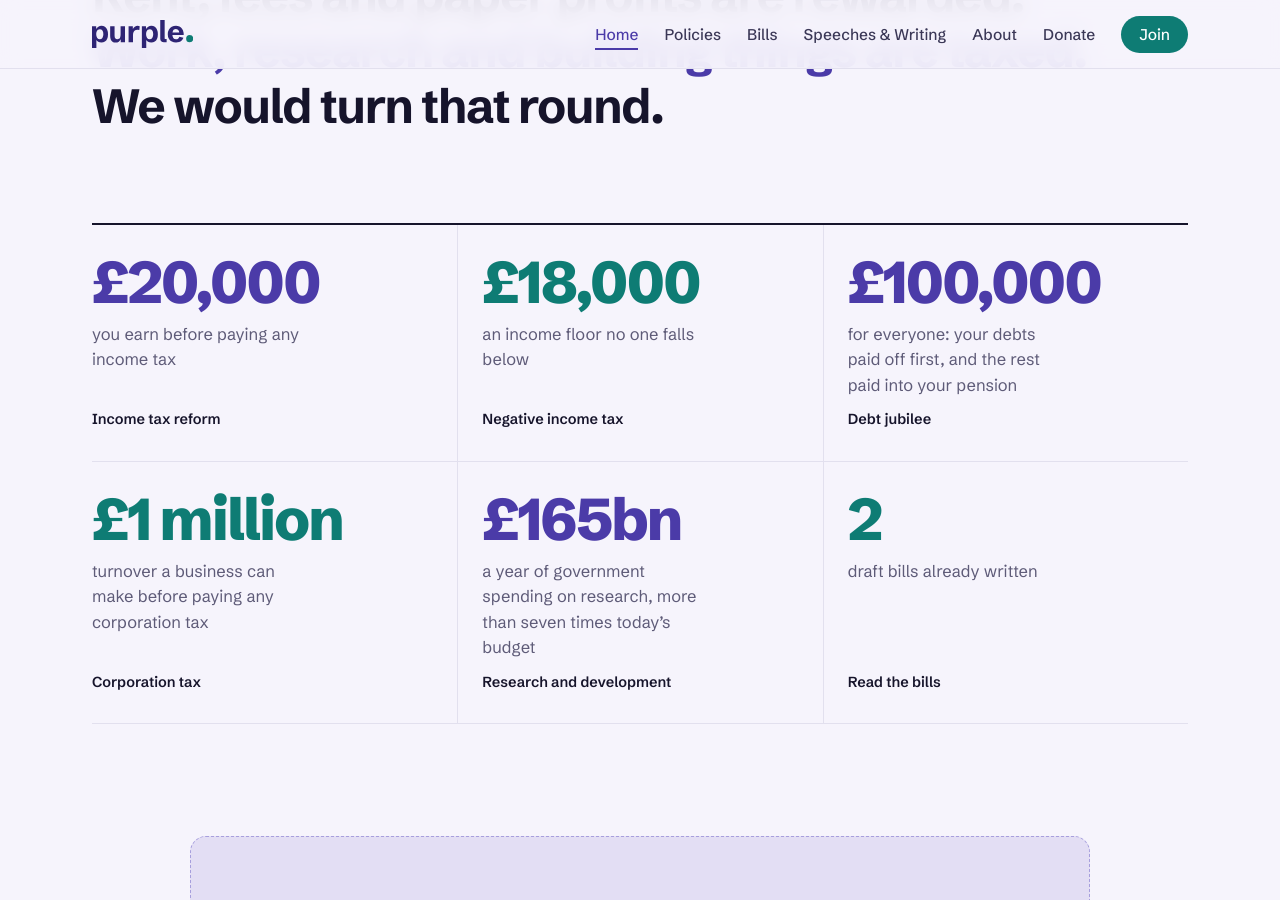
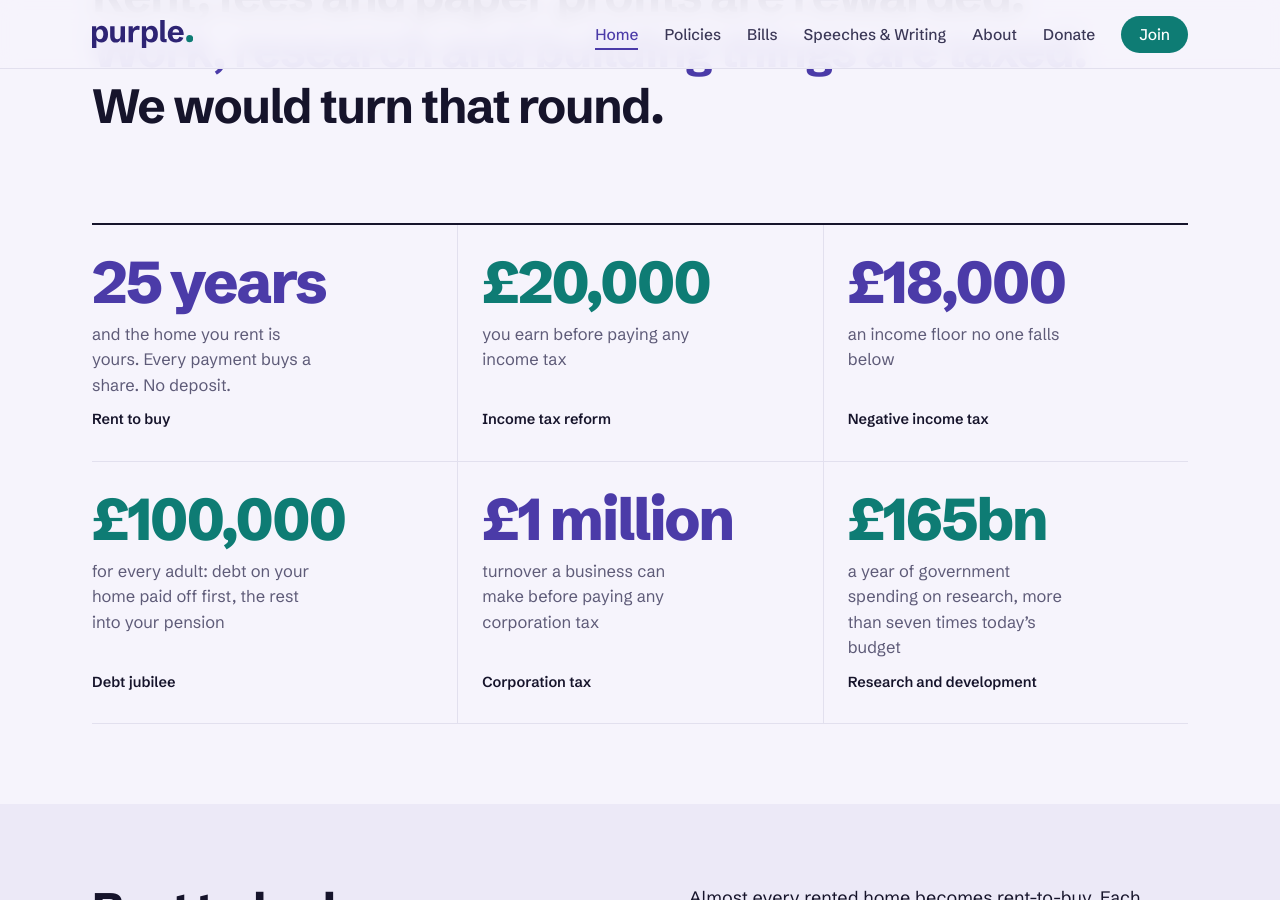
Before and after one commit to Purple-Party-uk/purple, a Jekyll site: the page built from index.html, in a window 1280 px wide and 900 px high, scrolled down 977 px. Built offline with Jekyll 4.4.1, drawn with Linux system fonts in a browser that asks for light colours; some of the changed text lies outside the part shown.

Commit message:
Home page: feature rent to buy
Add a 25-year rent-to-buy tile in place of the draft bills count, a
rent-to-buy band below the numbers grid, and tie the Debt Jubilee tile
to debt on your home.

Co-Authored-By: Claude Opus 5.5 <noreply@anthropic.com>
Claude-Session: https://claude.ai/code/session_016kdNgwThrZYfHS5djajpNG

```diff
--- a/assets/css/style.css
+++ b/assets/css/style.css
@@ -400,6 +400,12 @@ body.dark-top main{margin-top:-68px;}
 .num .what{font-size:16.5px;color:var(--muted);max-width:220px;}
 .num .more{margin-top:auto;font-size:14.5px;font-weight:600;color:var(--ink);}
 .num:hover .more{color:var(--violet);text-decoration:underline;}
+.feature-band{background:var(--wash);padding:80px 0;margin:40px 0 0;}
+.feature-grid{display:grid;grid-template-columns:1.1fr 1fr;gap:48px;align-items:start;}
+.feature-band h2{font-size:clamp(28px,3.6vw,44px);font-weight:800;letter-spacing:-0.03em;line-height:1.12;margin:0;}
+.feature-band h2 span{color:var(--violet);}
+.feature-band p{font-size:18px;line-height:1.55;margin:0 0 24px;}
+@media (max-width:900px){.feature-grid{grid-template-columns:1fr;gap:24px;}.feature-band{padding:56px 0;}}
 
 .involve{padding:24px 0 80px;}
 .involve-grid{display:grid;grid-template-columns:1fr 1fr;gap:16px;}
--- a/index.html
+++ b/index.html
@@ -27,13 +27,22 @@ title: Purple
 {% assign rnd = site.policies | where: "key", "research-development" | first %}
 <section class="numbers"><div class="wrap">
   <div class="num-grid">
+    {% comment %} Point the rent-to-buy links at its policy page once it exists. {% endcomment %}
+    <a class="num reveal" href="{{ '/policies/' | relative_url }}"><span class="big">25 years</span><span class="what">and the home you rent is yours. Every payment buys a share. No deposit.</span><span class="more">Rent to buy</span></a>
     <a class="num reveal" href="{{ tax.url | relative_url }}"><span class="big">£20,000</span><span class="what">you earn before paying any income tax</span><span class="more">Income tax reform</span></a>
     <a class="num reveal" href="{{ nit.url | relative_url }}"><span class="big">£18,000</span><span class="what">an income floor no one falls below</span><span class="more">Negative income tax</span></a>
-    <a class="num reveal" href="{{ jubilee.url | relative_url }}"><span class="big">£100,000</span><span class="what">for everyone: your debts paid off first, and the rest paid into your pension</span><span class="more">Debt jubilee</span></a>
+    <a class="num reveal" href="{{ jubilee.url | relative_url }}"><span class="big">£100,000</span><span class="what">for every adult: debt on your home paid off first, the rest into your pension</span><span class="more">Debt jubilee</span></a>
     {% comment %} Point this tile at the corporation tax policy once its page exists. {% endcomment %}
     <a class="num reveal" href="{{ '/policies/' | relative_url }}"><span class="big">£1 million</span><span class="what">turnover a business can make before paying any corporation tax</span><span class="more">Corporation tax</span></a>
     <a class="num reveal" href="{{ rnd.url | relative_url }}"><span class="big">£165bn</span><span class="what">a year of government spending on research, more than seven times today’s budget</span><span class="more">Research and development</span></a>
-    <a class="num reveal" href="{{ '/bills/' | relative_url }}"><span class="big">{{ site.bills.size }}</span><span class="what">draft bills already written</span><span class="more">Read the bills</span></a>
+  </div>
+</div></section>
+
+<section class="feature-band"><div class="wrap feature-grid">
+  <h2 class="reveal">Rent today buys your landlord a house. <span>Under Purple, it buys you one.</span></h2>
+  <div class="reveal">
+    <p>Almost every rented home becomes rent-to-buy. Each payment buys you a share, and within 25 years the home is yours. The Debt Jubilee pays off up to £100,000 of it on day one. Your payments never rise faster than wages, and your share comes with you when you move.</p>
+    <a class="btn violet" href="{{ '/policies/' | relative_url }}">See how rent to buy works</a>
   </div>
 </div></section>
 
```
